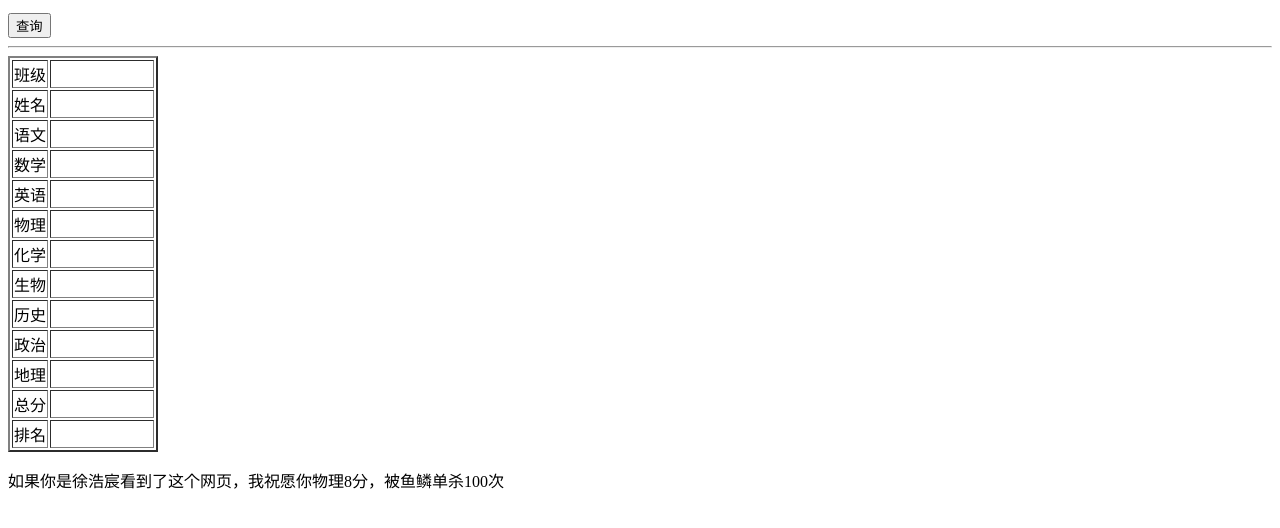
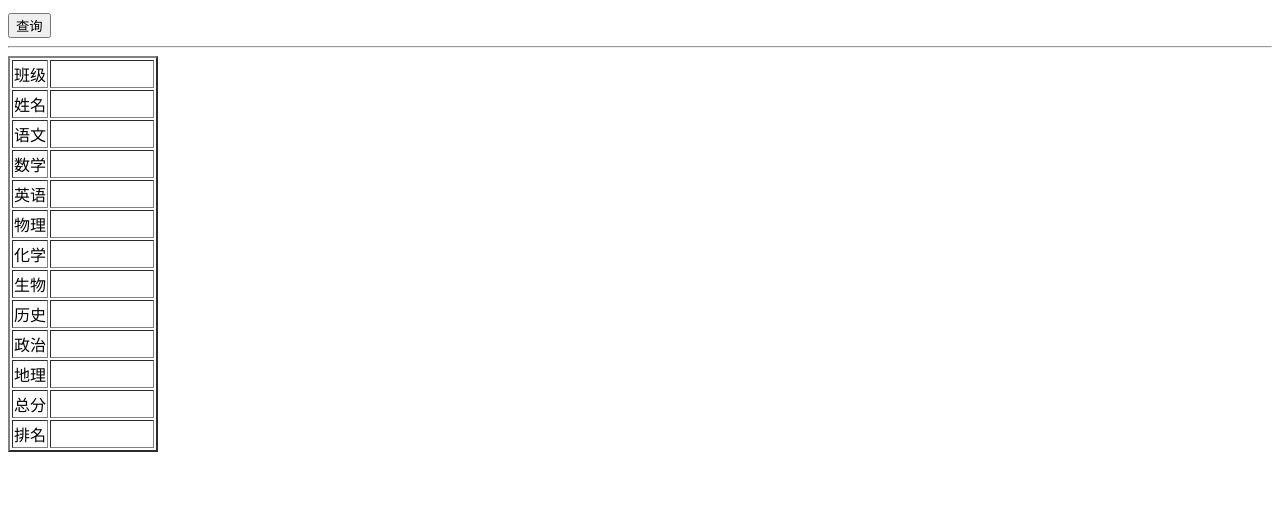
Before and after one commit to PeterHero2007/inquiry, a plain HTML site: page index.html in a window 1280 px wide. Shown: the part 128-656 px from the top of the page. Drawn offline with Linux system fonts and the light colour scheme.

Commit message:
Update index.html

```diff
--- a/index.html
+++ b/index.html
@@ -110,4 +110,3 @@ changeData = function()
     <td><p id="rank"></p></td>
   </tr>
 </table>
-<p>如果你是徐浩宸看到了这个网页，我祝愿你物理8分，被鱼鳞单杀100次</p>
```
